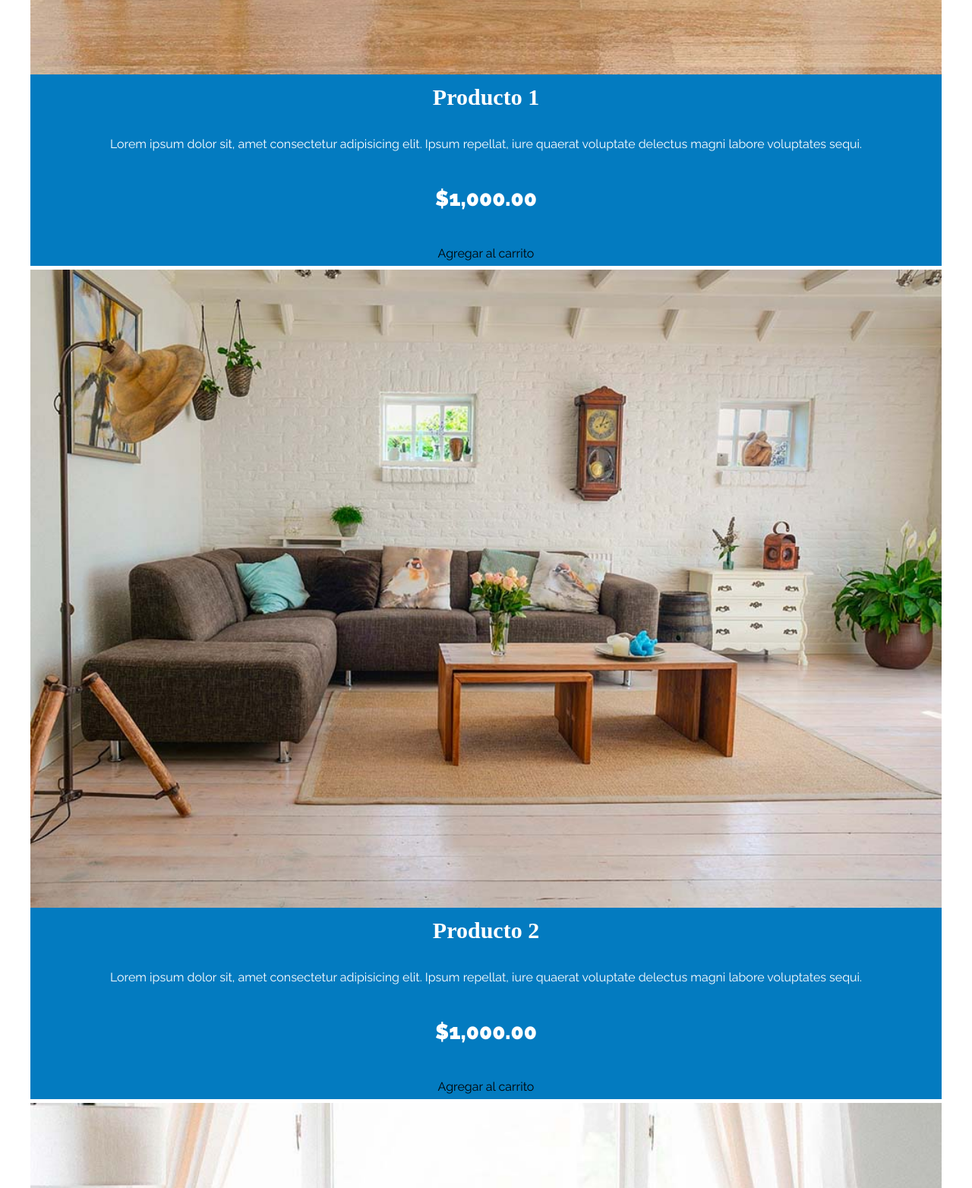
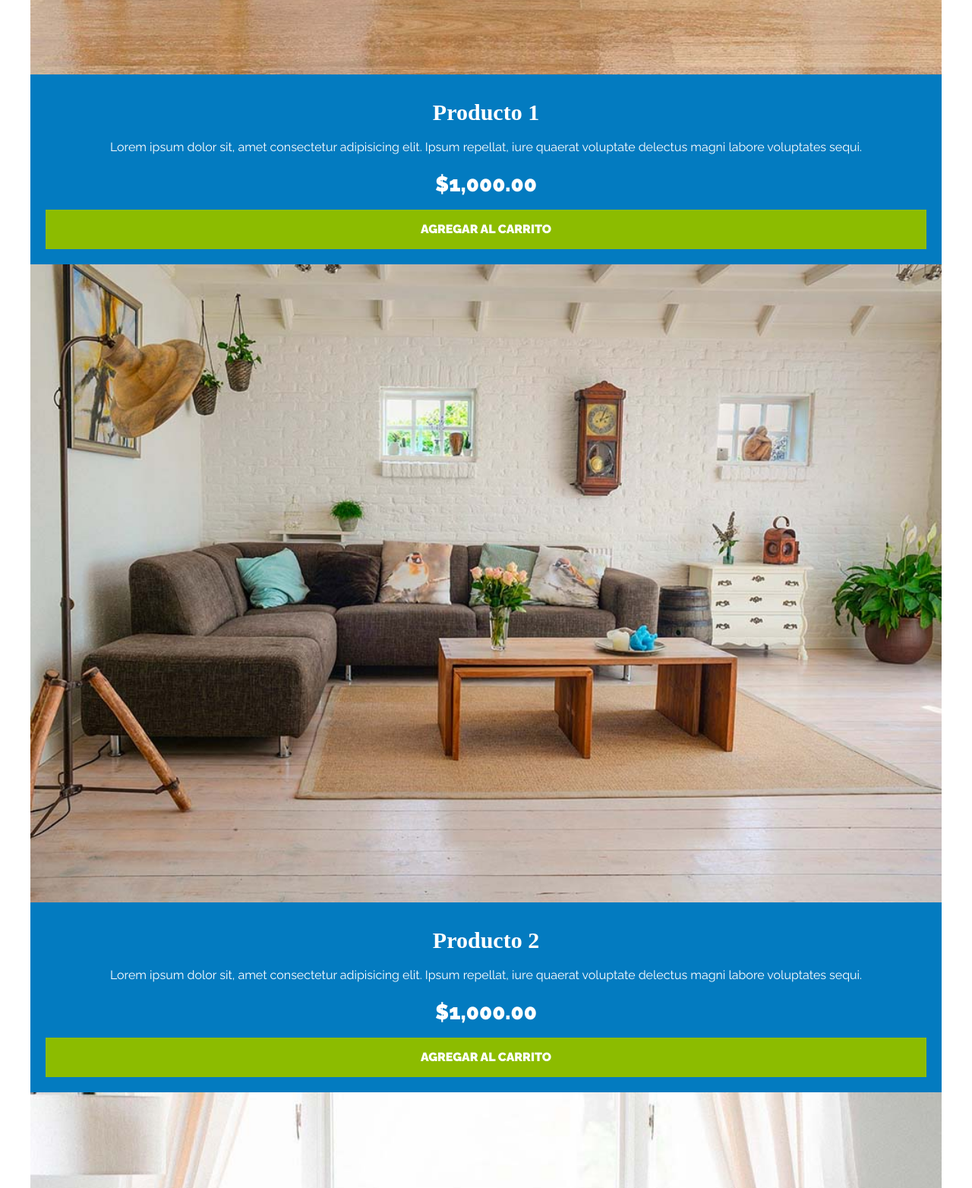
Before and after one commit to MauriGoizS/CSS---Flexbox-CSS-Grid-SASS, a plain HTML site: page ecommerce/index.html in a window 1280 px wide. Shown: the part 2736-4300 px from the top of the page at 76% size. Drawn offline with Linux system fonts and the light colour scheme; a web font is replaced by a local one.

Commit message:
Añadiendo estilos al botón de AGREGAR AL CARRITO

```diff
--- a/ecommerce/css/style.css
+++ b/ecommerce/css/style.css
@@ -43,6 +43,21 @@ img {
     width: 100%;
     display: block;
 }
+
+.btn {
+    background-color: #8cbc00;
+    color: #ffffff;
+    display: block;
+    text-transform: uppercase;
+    font-weight: 900;
+    padding: 1rem;
+    transition: background-color .3s ease-out;
+}
+
+.btn:hover {
+    background-color: #769c02;
+}
+
 
 /* Utilidades */
 .text-center {
@@ -135,12 +150,13 @@ img {
 .texto-producto {
     text-align: center;
     color:#ffffff;
+    padding: 2rem;
 }
 
 .texto-producto h3{
     margin: 0;
 }
-.texto-producto {
+.texto-producto p{
     margin: 0 0 .5rem 0;
 }
 
--- a/ecommerce/index.html
+++ b/ecommerce/index.html
@@ -76,7 +76,7 @@
                     <p>Lorem ipsum dolor sit, amet consectetur adipisicing elit. Ipsum repellat, iure quaerat voluptate delectus magni labore voluptates sequi.</p>
                     <p class="precio">$1,000.00</p>
 
-                    <a href="#">Agregar al carrito</a>
+                    <a class="btn" href="#">Agregar al carrito</a>
                 </div> <!-- Info del producto -->
             </div> <!-- Producto -->
 
@@ -88,7 +88,7 @@
                     <p>Lorem ipsum dolor sit, amet consectetur adipisicing elit. Ipsum repellat, iure quaerat voluptate delectus magni labore voluptates sequi.</p>
                     <p class="precio">$1,000.00</p>
 
-                    <a href="#">Agregar al carrito</a>
+                    <a class="btn" href="#">Agregar al carrito</a>
                 </div> <!-- Info del producto -->
             </div> <!-- Producto -->
 
@@ -100,7 +100,7 @@
                     <p>Lorem ipsum dolor sit, amet consectetur adipisicing elit. Ipsum repellat, iure quaerat voluptate delectus magni labore voluptates sequi.</p>
                     <p class="precio">$1,000.00</p>
 
-                    <a href="#">Agregar al carrito</a>
+                    <a class="btn" href="#">Agregar al carrito</a>
                 </div> <!-- Info del producto -->
             </div> <!-- Producto -->
 
@@ -112,7 +112,7 @@
                     <p>Lorem ipsum dolor sit, amet consectetur adipisicing elit. Ipsum repellat, iure quaerat voluptate delectus magni labore voluptates sequi.</p>
                     <p class="precio">$1,000.00</p>
 
-                    <a href="#">Agregar al carrito</a>
+                    <a class="btn" href="#">Agregar al carrito</a>
                 </div> <!-- Info del producto -->
             </div> <!-- Producto -->
 
@@ -124,7 +124,7 @@
                     <p>Lorem ipsum dolor sit, amet consectetur adipisicing elit. Ipsum repellat, iure quaerat voluptate delectus magni labore voluptates sequi.</p>
                     <p class="precio">$1,000.00</p>
 
-                    <a href="#">Agregar al carrito</a>
+                    <a class="btn" href="#">Agregar al carrito</a>
                 </div> <!-- Info del producto -->
             </div> <!-- Producto -->
 
@@ -136,7 +136,7 @@
                     <p>Lorem ipsum dolor sit, amet consectetur adipisicing elit. Ipsum repellat, iure quaerat voluptate delectus magni labore voluptates sequi.</p>
                     <p class="precio">$1,000.00</p>
 
-                    <a href="#">Agregar al carrito</a>
+                    <a class="btn" href="#">Agregar al carrito</a>
                 </div> <!-- Info del producto -->
             </div> <!-- Producto -->
         </div> <!-- Fin del listado del producto -->
```
